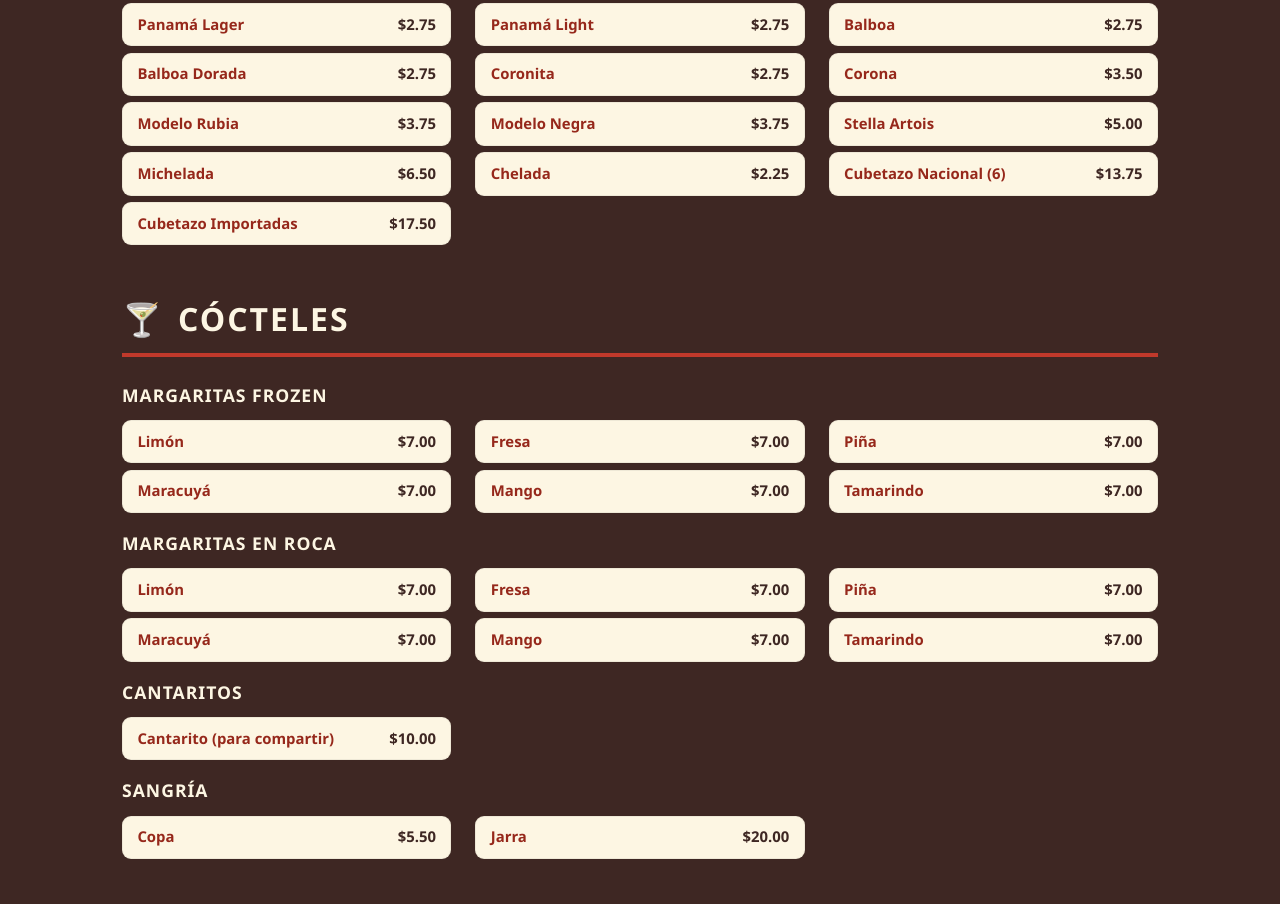
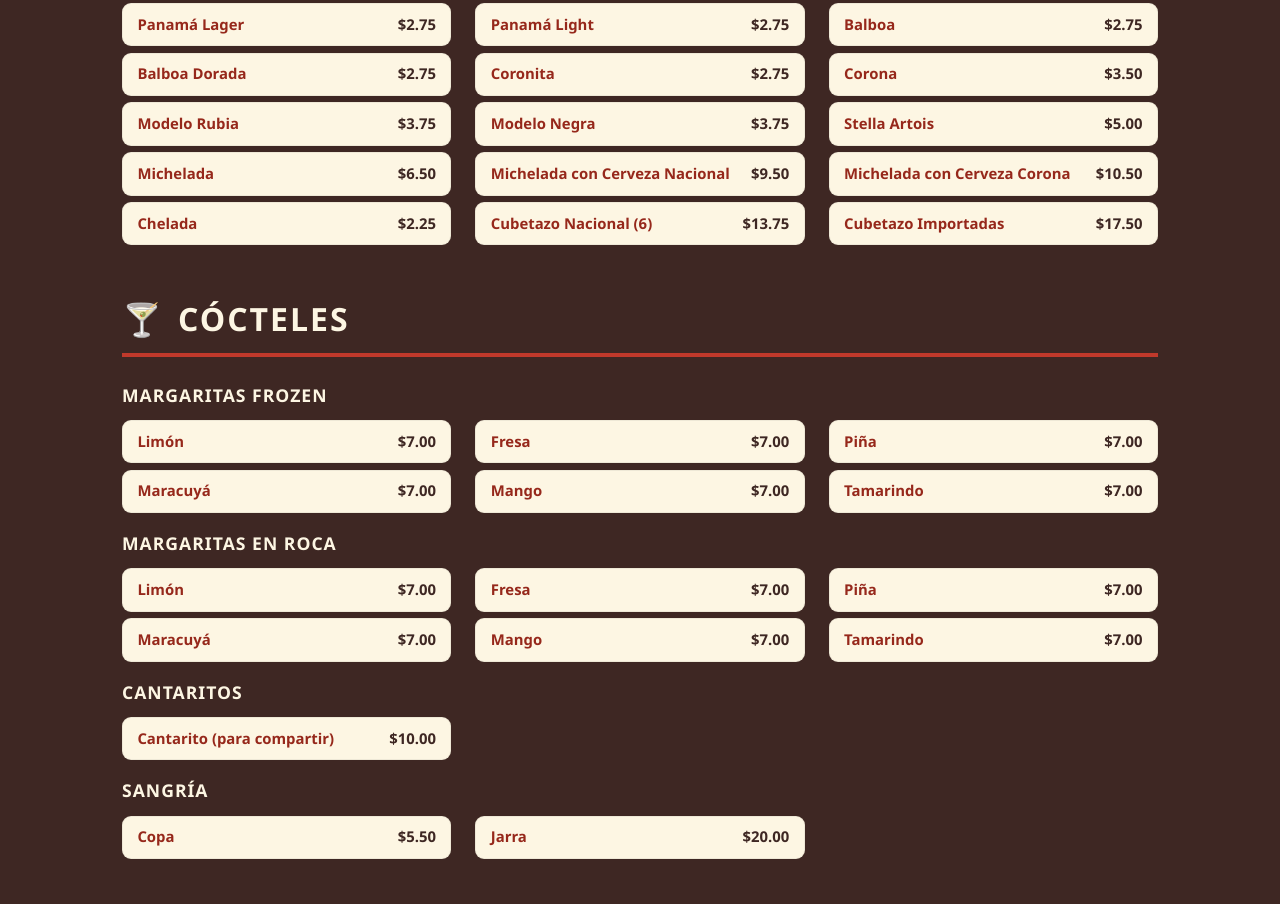
Before and after one commit to peter-cyber13/tacos-el-compa, a plain HTML site: page menu/index.html in a window 1280 px wide. Shown: the part 7607-8511 px from the top of the page. Drawn offline with Linux system fonts and the light colour scheme.

Commit message:
Agregar Michelada con Cerveza Nacional $9.50 y con Corona $10.50 (incl. ITBMS)

```diff
--- a/menu/index.html
+++ b/menu/index.html
@@ -558,6 +558,8 @@
     <div class="drinkrow"><span class="dn">Modelo Negra</span><span class="dp">$3.75</span></div>
     <div class="drinkrow"><span class="dn">Stella Artois</span><span class="dp">$5.00</span></div>
     <div class="drinkrow"><span class="dn">Michelada</span><span class="dp">$6.50</span></div>
+    <div class="drinkrow"><span class="dn">Michelada con Cerveza Nacional</span><span class="dp">$9.50</span></div>
+    <div class="drinkrow"><span class="dn">Michelada con Cerveza Corona</span><span class="dp">$10.50</span></div>
     <div class="drinkrow"><span class="dn">Chelada</span><span class="dp">$2.25</span></div>
     <div class="drinkrow"><span class="dn">Cubetazo Nacional (6)</span><span class="dp">$13.75</span></div>
     <div class="drinkrow"><span class="dn">Cubetazo Importadas</span><span class="dp">$17.50</span></div>
```
